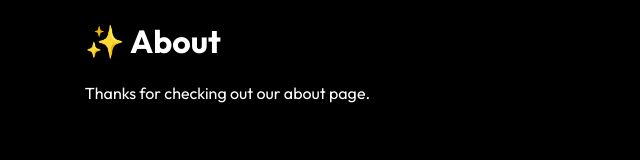
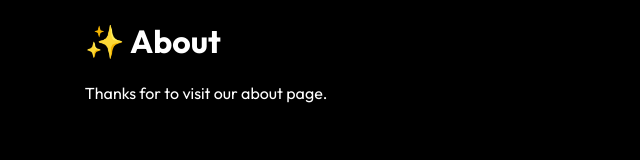
Before and after one commit to adithyarhane/Git-practice, a plain HTML site: page about.html in a window 1280 px wide. Shown: the full height of the page, 0-640 px from the left. Drawn offline with Linux system fonts and the light colour scheme.

Commit message:
update para

```diff
--- a/about.html
+++ b/about.html
@@ -15,7 +15,7 @@
   <body>
     <div>
       <h1>✨ About</h1>
-      <p>Thanks for checking out our about page.</p>
+      <p>Thanks for to visit our about page.</p>
     </div>
   </body>
 </html>
```
